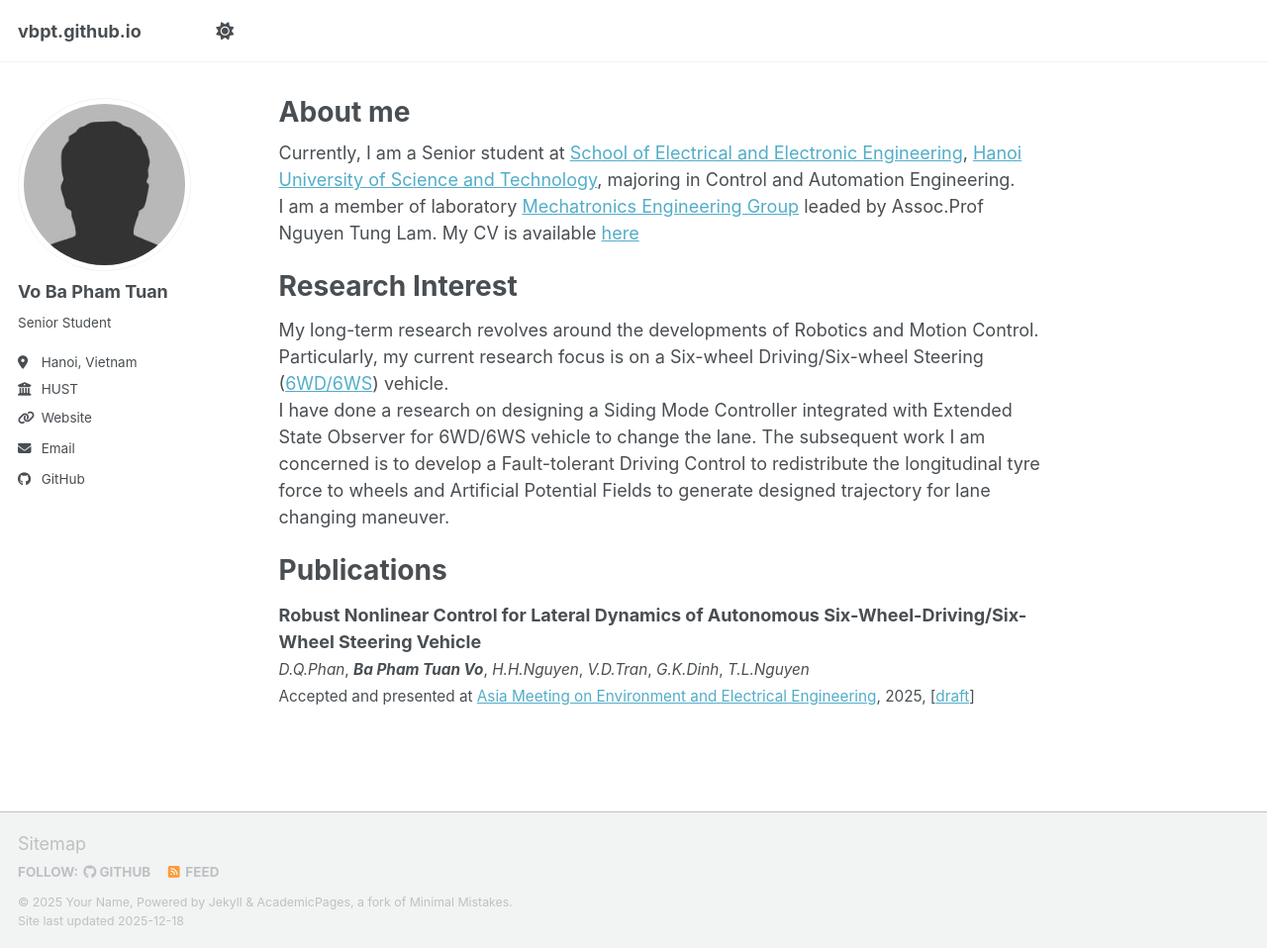
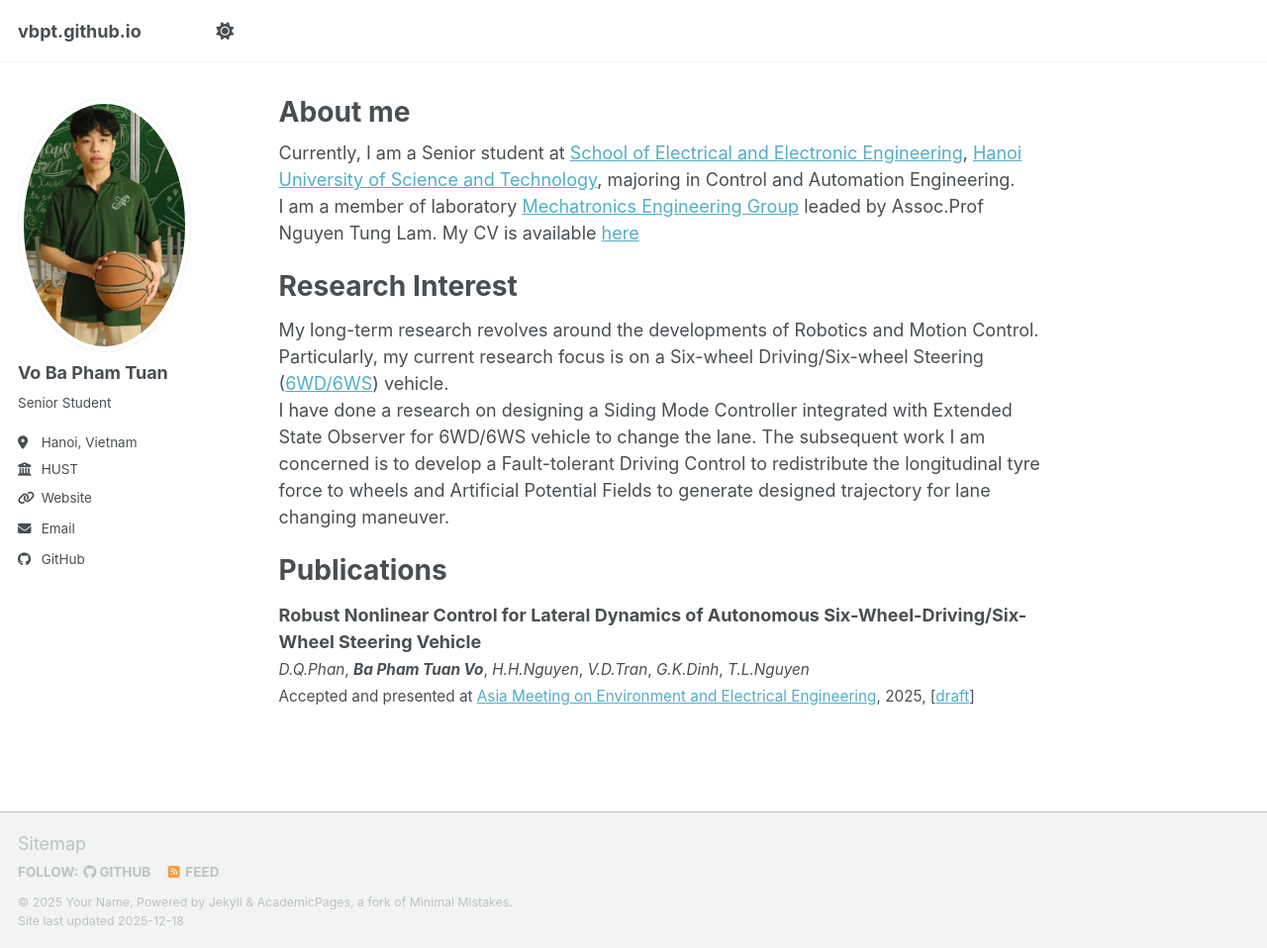
Before and after one commit to TuanVoBaPham/vbpt.github.io, a Jekyll site: the page built from _pages/about.md, in a window 1280 px wide and 958 px high. Shown: the whole window at 99% size. Built offline with Jekyll 4.4.1, drawn with Linux system fonts in a browser that asks for light colours; a script bundle is joined from its source files by our own code; library files that are not in the unit come from our copies.

Commit message:
Update _config.yml

```diff
--- a/_config.yml
+++ b/_config.yml
@@ -23,7 +23,7 @@ repository               : "academicpages/academicpages.github.io"
 #               Additional customization can be done by editing /_includes/author-profile.html
 author:
   # Biographic information
-  avatar           : "bio-photo.jpg"
+  avatar           : "avatar.jpg"
   name             : "Vo Ba Pham Tuan"
   pronouns         : # example: "she/her"
   bio              : "Senior Student"
```
